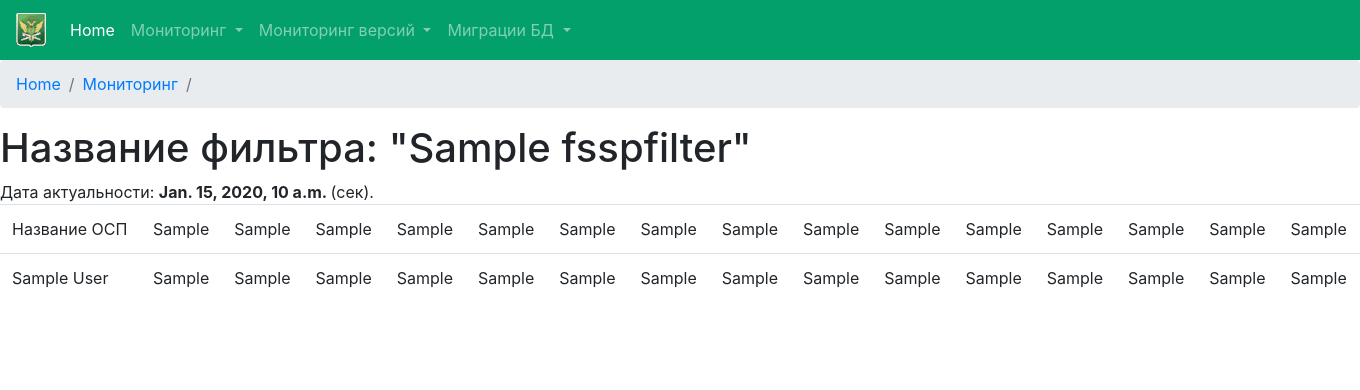
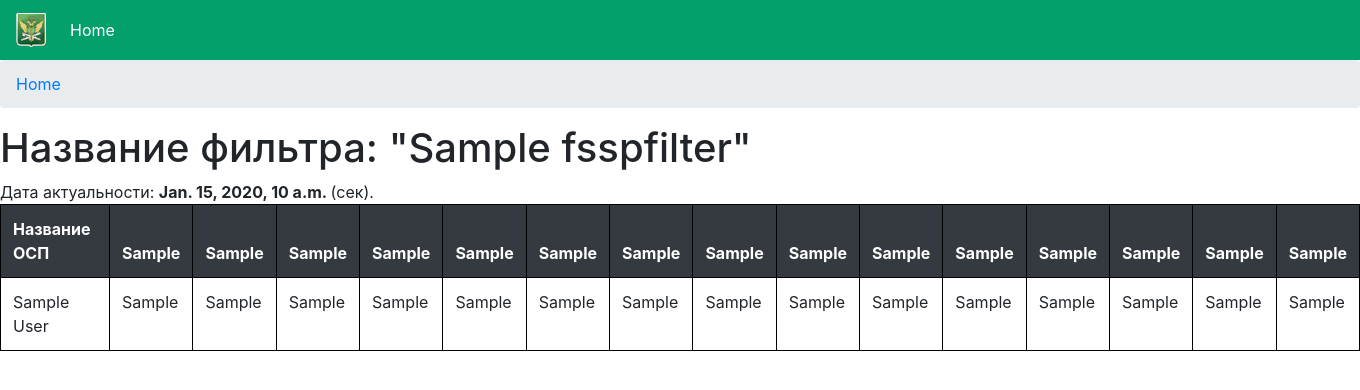
Before and after one commit to chiefexb/fssp_views, a Django app: page /osp in a window 1360 px wide. Shown: the top 390 px of the page. Run offline with Django 3.2, Linux system fonts and the light colour scheme; tables that the repository leaves empty hold one stand-in row (values such as "Sample post"); parts of the project's set-up code (start-up, migrations or seed data) failed here and were passed over; some libraries are stand-ins or nearby versions.

Commit message:
* Добавил расчет названия колонок * Исправил Основное меню * Исправил хлебные крошки (breadcrumbs) * Исправил засимость от директории в коде. Теперь можно указать путь в одном месте -во внешнем файле конфигурации * Добавил стиль отображения таблицы

```diff
--- a/templates/base_bs4.html
+++ b/templates/base_bs4.html
@@ -12,6 +12,9 @@
 
     <link rel="stylesheet" href="{% static 'css/bootstrap.min.css' %}">
     <link rel="stylesheet" href="{% static 'css/custom.css' %}">
+      {% block custom-styles %}
+    {% endblock %}
+
     <title>
         {% block title %}
         {% endblock %}
--- a/templates/main.html
+++ b/templates/main.html
@@ -1,4 +1,12 @@
 {% extends "base_bs4.html" %}
+{% block custom-styles %}
+   <style>
+        .border-5 {
+        border-width:1px !Important;
+        border-color: Black !Important;
+        }
+    </style>
+{% endblock %}
 {% block title %}
 {{ category }}:  {{ filter_name }}
 {% endblock %}
@@ -6,9 +14,9 @@
 {% include "navbar.html" %}
 <nav aria-label="breadcrumb">
     <ol class="breadcrumb">
-        <li class="breadcrumb-item"><a href="#">Home</a></li>
-        <li class="breadcrumb-item"><a href="/vmon/mon">Мониторинг</a></li>
-        <li class="breadcrumb-item active" aria-current="page">{{ stand }}</li>
+        <li class="breadcrumb-item"><a href="/">Home</a></li>
+       <!-- <li class="breadcrumb-item"><a href="/vmon/mon">Мониторинг</a></li>
+        <li class="breadcrumb-item active" aria-current="page">{{ stand }}</li> -->
     </ol>
 </nav>
 
@@ -17,26 +25,26 @@
 Дата актуальности: <strong>{{ date_actual }} </strong>(сек).
 
 
-<table class="table table">
-    <thead class='thead-dark'>
+<table class="table table-bordered border-5">
+    <thead class="thead-dark">
     <tr>
 
-         <td> Название ОСП</td>
-        {% if cols.col1 %} <td> {{ cols.col1 }}</td> {% endif %}
-        {% if cols.col2 %} <td> {{ cols.col2 }}</td> {% endif %}
-        {% if cols.col3 %} <td> {{ cols.col3 }}</td> {% endif %}
-        {% if cols.col4 %} <td> {{ cols.col4 }}</td> {% endif %}
-        {% if cols.col5 %} <td> {{ cols.col5 }}</td> {% endif %}
-        {% if cols.col6 %} <td> {{ cols.col6 }}</td> {% endif %}
-        {% if cols.col7 %} <td> {{ cols.col7 }}</td> {% endif %}
-        {% if cols.col8 %} <td> {{ cols.col8 }}</td> {% endif %}
-        {% if cols.col9 %} <td> {{ cols.col9 }}</td> {% endif %}
-        {% if cols.col10 %} <td> {{ cols.col10 }}</td> {% endif %}
-        {% if cols.col11 %} <td> {{ cols.col11 }}</td> {% endif %}
-        {% if cols.col12 %} <td> {{ cols.col12 }}</td> {% endif %}
-        {% if cols.col13 %} <td> {{ cols.col13 }}</td> {% endif %}
-        {% if cols.col14 %} <td> {{ cols.col14 }}</td> {% endif %}
-        {% if cols.col15 %} <td> {{ cols.col15 }}</td> {% endif %}
+         <th class="border-5"> Название ОСП</th>
+        {% if cols.col1 %} <th class="border-5"> {{ cols.col1 }}</th> {% endif %}
+        {% if cols.col2 %} <th class="border-5"> {{ cols.col2 }}</th> {% endif %}
+        {% if cols.col3 %} <th class="border-5"> {{ cols.col3 }}</th> {% endif %}
+        {% if cols.col4 %} <th class="border-5"> {{ cols.col4 }}</th> {% endif %}
+        {% if cols.col5 %} <th class="border-5"> {{ cols.col5 }}</th> {% endif %}
+        {% if cols.col6 %} <th class="border-5"> {{ cols.col6 }}</th> {% endif %}
+        {% if cols.col7 %} <th class="border-5"> {{ cols.col7 }}</th> {% endif %}
+        {% if cols.col8 %} <th class="border-5"> {{ cols.col8 }}</th> {% endif %}
+        {% if cols.col9 %} <th class="border-5"> {{ cols.col9 }}</th> {% endif %}
+        {% if cols.col10 %} <th class="border-5"> {{ cols.col10 }}</th> {% endif %}
+        {% if cols.col11 %} <th class="border-5"> {{ cols.col11 }}</th> {% endif %}
+        {% if cols.col12 %} <th class="border-5"> {{ cols.col12 }}</th> {% endif %}
+        {% if cols.col13 %} <th class="border-5"> {{ cols.col13 }}</th> {% endif %}
+        {% if cols.col14 %} <th class="border-5"> {{ cols.col14 }}</th> {% endif %}
+        {% if cols.col15 %} <th class="border-5"> {{ cols.col15 }}</th> {% endif %}
 
 
     </tr>
@@ -46,22 +54,22 @@
     {% for item in items %}
     <tr>
 
-        <td> {{ item.osp }}</td>
-        {% if item.col1 %} <td> {{ item.col1 }}</td> {% endif %}
-        {% if item.col2 %} <td> {{ item.col2 }}</td> {% endif %}
-        {% if item.col3 %} <td> {{ item.col3 }}</td> {% endif %}
-        {% if item.col4 %} <td> {{ item.col4 }}</td> {% endif %}
-        {% if item.col5 %} <td> {{ item.col5 }}</td> {% endif %}
-        {% if item.col6 %} <td> {{ item.col6 }}</td> {% endif %}
-        {% if item.col7 %} <td> {{ item.col7 }}</td> {% endif %}
-        {% if item.col8 %} <td> {{ item.col8 }}</td> {% endif %}
-        {% if item.col9 %} <td> {{ item.col9 }}</td> {% endif %}
-        {% if item.col10 %} <td> {{ item.col10 }}</td> {% endif %}
-        {% if item.col11 %} <td> {{ item.col11 }}</td> {% endif %}
-        {% if item.col12 %} <td> {{ item.col12 }}</td> {% endif %}
-        {% if item.col13 %} <td> {{ item.col13 }}</td> {% endif %}
-        {% if item.col14 %} <td> {{ item.col14 }}</td> {% endif %}
-        {% if item.col15 %} <td> {{ item.col15 }}</td> {% endif %}
+        <td class="border-5"> {{ item.osp }}</td>
+        {% if item.col1 %} <td  class="border-5"> {{ item.col1 }}</td> {% endif %}
+        {% if item.col2 %} <td  class="border-5"> {{ item.col2 }}</td> {% endif %}
+        {% if item.col3 %} <td  class="border-5"> {{ item.col3 }}</td> {% endif %}
+        {% if item.col4 %} <td  class="border-5"> {{ item.col4 }}</td> {% endif %}
+        {% if item.col5 %} <td  class="border-5"> {{ item.col5 }}</td> {% endif %}
+        {% if item.col6 %} <td class="border-5"> {{ item.col6 }}</td> {% endif %}
+        {% if item.col7 %} <td  class="border-5"> {{ item.col7 }}</td> {% endif %}
+        {% if item.col8 %} <td  class="border-5"> {{ item.col8 }}</td> {% endif %}
+        {% if item.col9 %} <td class="border-5"> {{ item.col9 }}</td> {% endif %}
+        {% if item.col10 %} <td  class="border-5"> {{ item.col10 }}</td> {% endif %}
+        {% if item.col11 %} <td  class="border-5"> {{ item.col11 }}</td> {% endif %}
+        {% if item.col12 %} <td  class="border-5"> {{ item.col12 }}</td> {% endif %}
+        {% if item.col13 %} <td  class="border-5"> {{ item.col13 }}</td> {% endif %}
+        {% if item.col14 %} <td class="border-5"> {{ item.col14 }}</td> {% endif %}
+        {% if item.col15 %} <td class="border-5"> {{ item.col15 }}</td> {% endif %}
 
 
 
--- a/templates/main_i.html
+++ b/templates/main_i.html
@@ -5,7 +5,7 @@
 {% include "navbar.html" %}
 
 
-{{ bd }}
+
 <nav aria-label="breadcrumb">
   <ol class="breadcrumb">
     <li class="breadcrumb-item active" aria-current="page">HOME</li>
@@ -13,11 +13,11 @@
 </nav>
 
 
-<h1>Категория</h1>
+<!--<h1>Категория</h1> -->
 
 {% for item  in   items  %}
 <ul class="nav flex-column">
-{{ date_now }}
+<!--{{ date_now }} -->
   <li class="nav-item">
     <a class="nav-link" href="/osp?vitrina_id={{ item.id }}">{{ item.filter.name }}</a>
   </li>
--- a/templates/navbar.html
+++ b/templates/navbar.html
@@ -10,15 +10,18 @@
   <div class="collapse navbar-collapse" id="navbarSupportedContent">
     <ul class="navbar-nav mr-auto">
       <li class="nav-item active">
-        <a class="nav-link" href="/vmon">Home <span class="sr-only">(current)</span></a>
+        <a class="nav-link" href="/">Home <span class="sr-only">(current)</span></a>
+
       </li>
      <!--  <li class="nav-item ">
         <a class="nav-link" href="/vmon/mon">Монитор <span class="sr-only">(current)</span></a>
       </li> -->
+      <!--
       <li class="nav-item dropdown">
         <a class="nav-link dropdown-toggle" href="/vmon/shema" id="navbarDropdown2" role="button" data-toggle="dropdown" aria-haspopup="true" aria-expanded="false">
           Мониторинг
         </a>
+
         <div class="dropdown-menu" aria-labelledby="navbarDropdown2">
           <a class="dropdown-item" href="/vmon/mon?stand=st">СТ ФЛ</a>
           <a class="dropdown-item" href="/vmon/mon?stand=ift">ИФТ ФЛ</a>
@@ -62,8 +65,8 @@
           <div class="dropdown-divider"></div>
           <a class="dropdown-item" href="/vmon/shema">Список стендов</a>
         </div>
-      </li>
-<!--
+      </li>-->
+<!---
       <li class="nav-item">
         <a class="nav-link disabled" href="#" tabindex="-1" aria-disabled="true">Disabled</a>
       </li>
```
